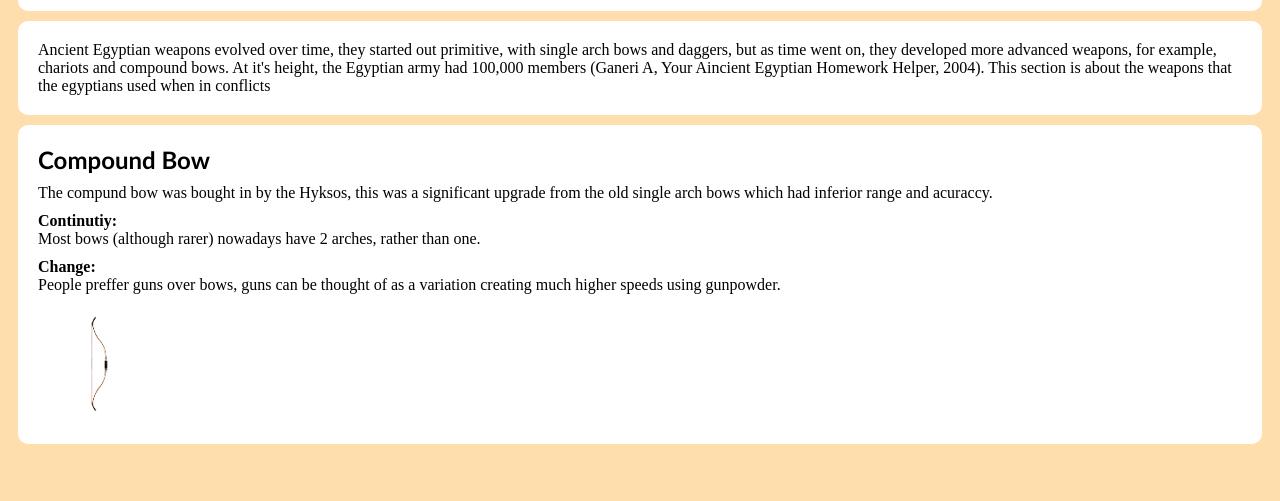
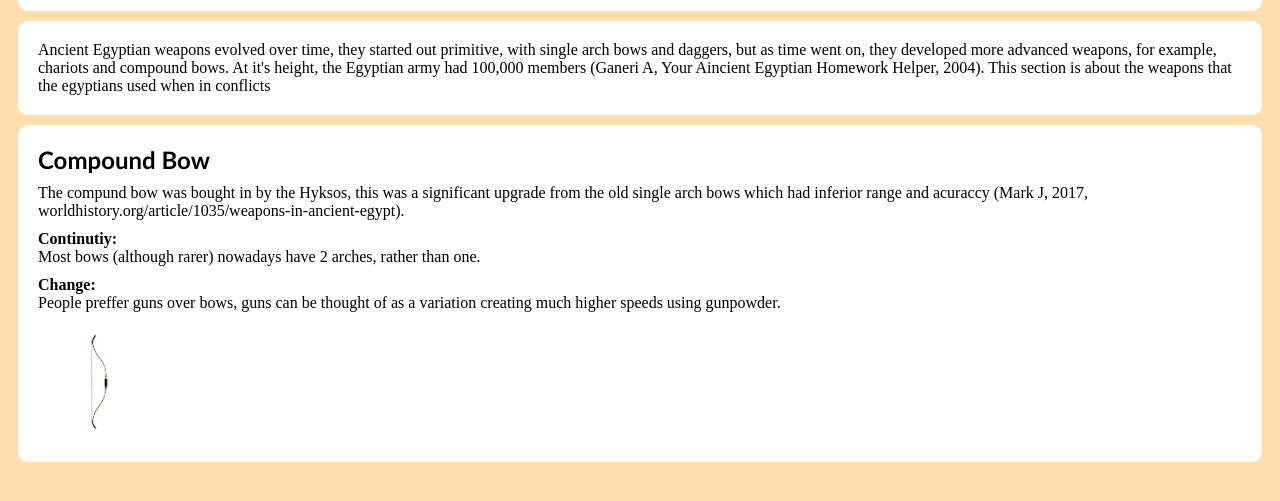
Before and after one commit to Methindu/Ancient-Egypt-Warfare, a plain HTML site: page weaponary.html in a window 1280 px wide. Shown: the part 183-684 px from the top of the page. Drawn offline with Linux system fonts and the light colour scheme.

Commit message:
citations

```diff
--- a/weaponary.html
+++ b/weaponary.html
@@ -29,7 +29,7 @@
         <p>The compund bow was bought in by the Hyksos,
             this was a significant upgrade from the old
             single arch bows which had inferior range and
-            acuraccy.
+            acuraccy (Mark J, 2017, worldhistory.org/article/1035/weapons-in-ancient-egypt).
         </p>
 
         <p><b>Continutiy:</b> Most bows (although rarer) nowadays have 2 arches, rather than one.</p>
```
